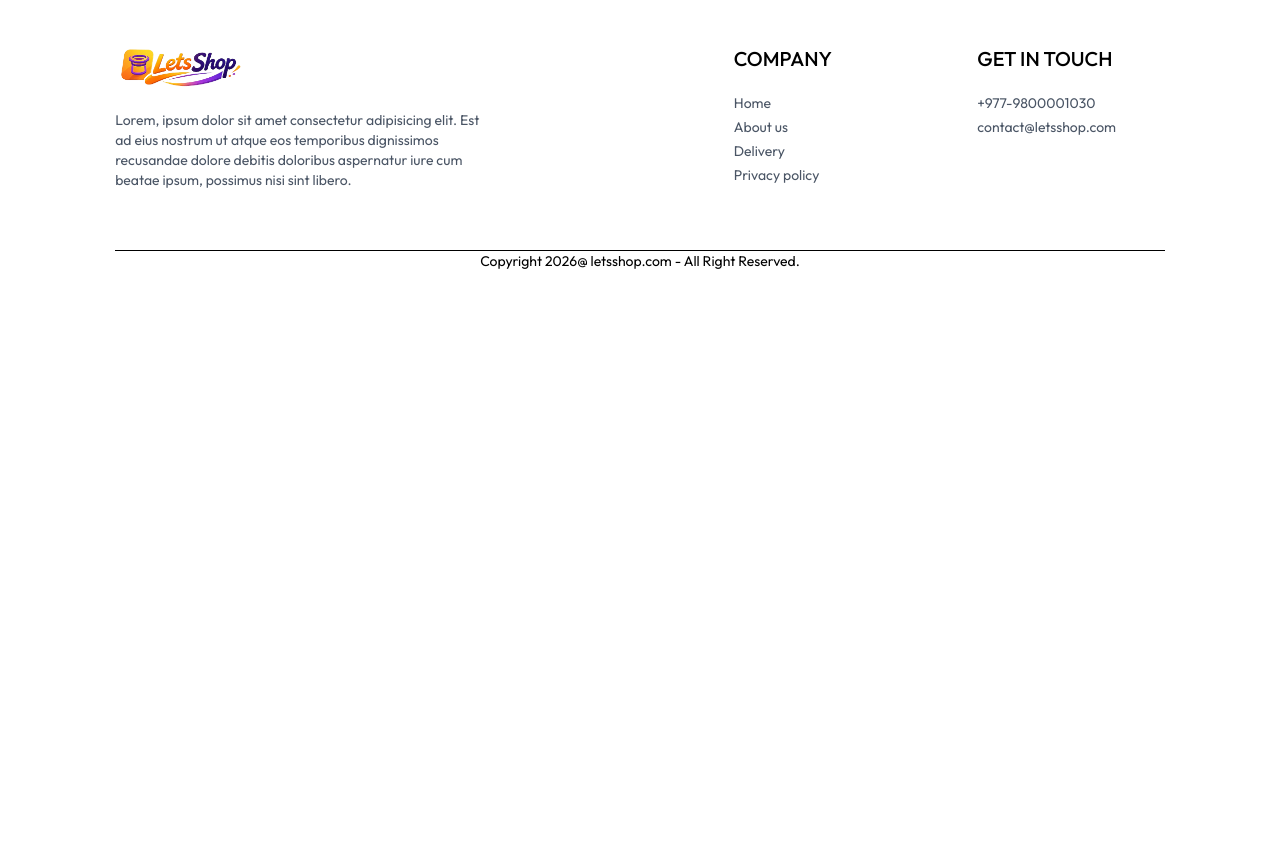
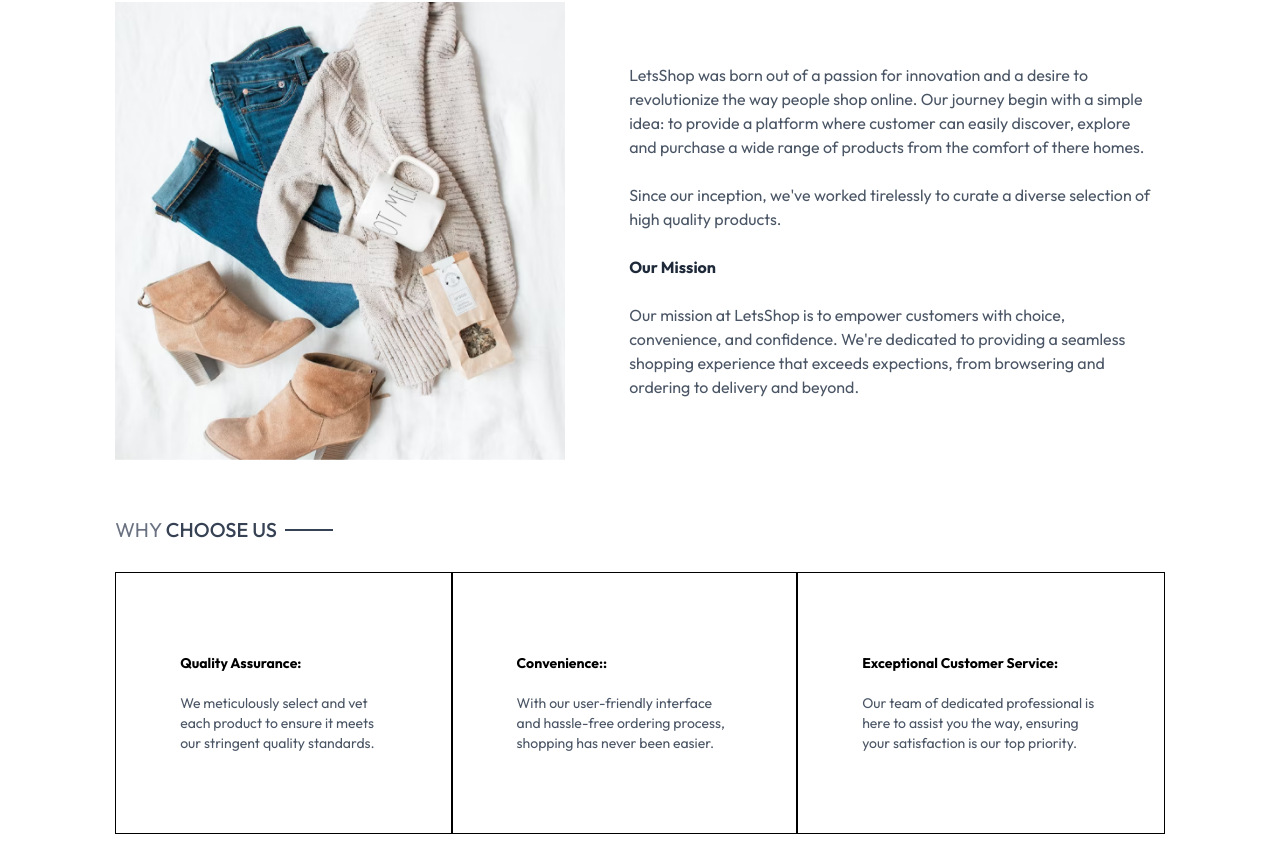
Before and after one commit to NishanSunar/LetsShop, a React (Vite) app in the folder Frontend/: page /about in a window 1280 px wide. Shown: the part 205-1060 px from the top of the page. Before the commit the page ends 800 px from the top, so only its background shows below. Built offline with nearby package versions, Linux system fonts and the light colour scheme.

Commit message:
feat: about page

```diff
--- a/Frontend/src/pages/About.jsx
+++ b/Frontend/src/pages/About.jsx
@@ -1,9 +1,42 @@
 import React from 'react'
+import Title from '../components/Title'
+import { assets } from '../assets/assets'
+import NewsletterBox from '../components/NewsletterBox'
 
 const About = () => {
   return (
     <div>
+        <div className='text-2xl text-center pt-8 border-t'>
+          <Title text1={'ABOUT'} text2={'US'}/>
+        </div>
+        <div className='my-10 flex flex-col md:flex-row gap-16'>
+          <img className='w-full md:max-w-[450px]' src={assets.about_img} alt="" />
+          <div className='flex flex-col justify-center gap-6 md:w-2/4 text-gray-600'>
+            <p>LetsShop was born out of a passion for innovation and a desire to revolutionize the way people shop online. Our journey begin with a simple idea: to provide a platform where customer can easily discover, explore and purchase a wide range of products from the comfort of there homes.</p>
+            <p>Since our inception, we've worked tirelessly to curate a diverse selection of high quality products.</p>
+            <b className='text-gray-800'>Our Mission</b>
+            <p>Our mission at LetsShop is to empower customers with choice, convenience, and confidence. We're dedicated to providing a seamless shopping experience that exceeds expections, from browsering and ordering to delivery and beyond.</p>
+          </div>
+        </div>
 
+        <div className=' text-xl py-4 '>
+          <Title text1={'WHY'} text2={"CHOOSE US"}/>
+        </div>
+        <div className='flex flex-col md:flex-row text-sm mb-20'>
+          <div className='border px-10 md:px-16 py-8 sm:py-20 flex flex-col gap-5'>
+            <b>Quality Assurance:</b>
+            <p className='text-gray-600'>We meticulously select and vet each product to ensure it meets our stringent quality standards.</p>
+          </div>
+          <div className='border px-10 md:px-16 py-8 sm:py-20 flex flex-col gap-5'>
+            <b>Convenience::</b>
+            <p className='text-gray-600'>With our user-friendly interface and hassle-free ordering process, shopping has never been easier.</p>
+          </div>
+          <div className='border px-10 md:px-16 py-8 sm:py-20 flex flex-col gap-5'>
+            <b>Exceptional Customer Service:</b>
+            <p className='text-gray-600'>Our team of dedicated professional is here to assist you the way, ensuring your satisfaction is our top priority.</p>
+          </div>
+        </div>
+        <NewsletterBox/>
     </div>
   )
 }
```
